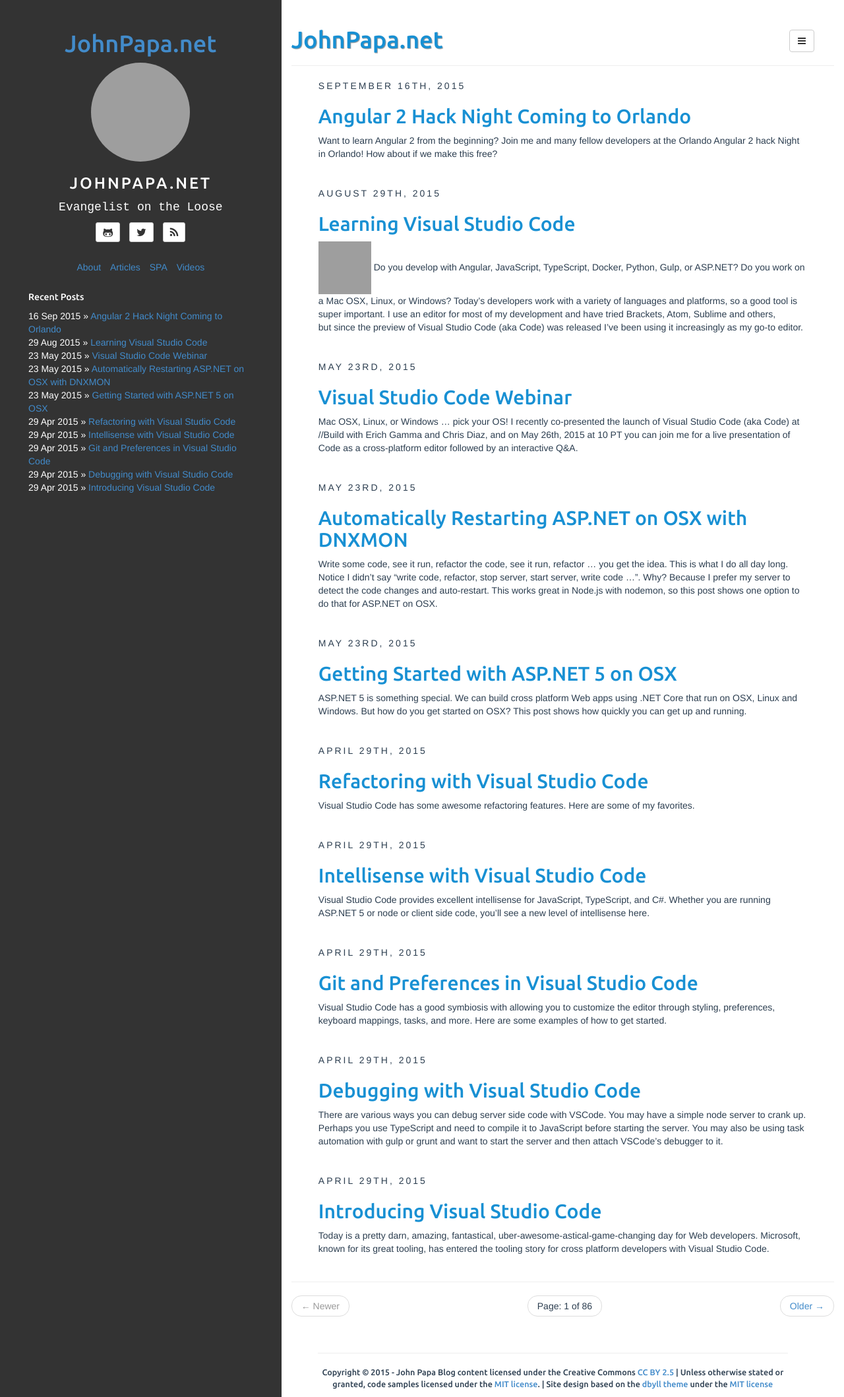
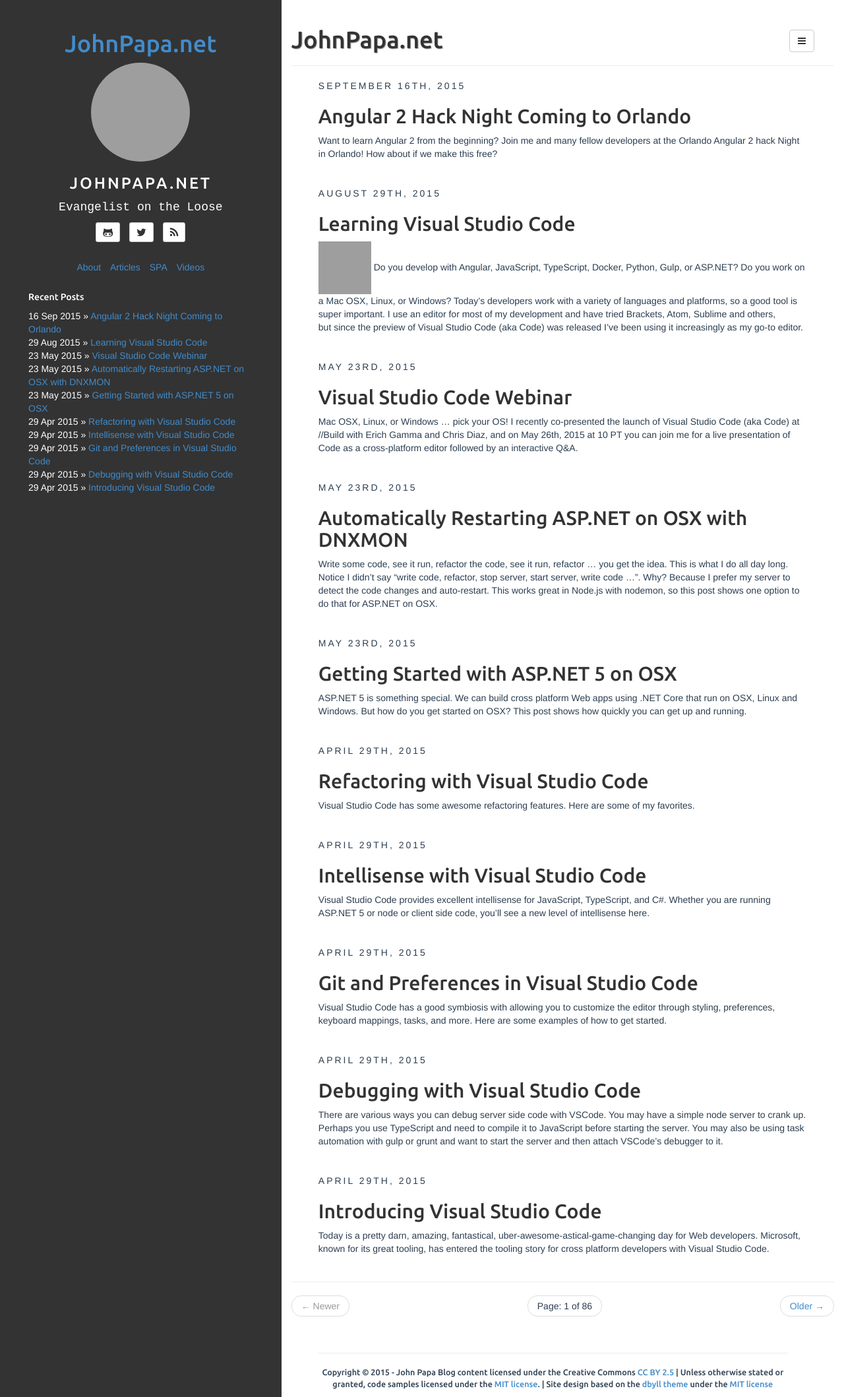
Before and after one commit to sukhdev22/johnpapa.github.io, a Jekyll site: the page built from index.html, in a window 1280 px wide. Shown: the whole page at 66% size. Built offline with Jekyll 4.4.1, drawn with Linux system fonts in a browser that asks for light colours; the list of posts is cut into pages by our own code; grey boxes are pictures that could not be loaded.

Commit message:
changed colors for headings to blackish

```diff
--- a/assets/css/style.css
+++ b/assets/css/style.css
@@ -127,6 +127,7 @@
 .page-header {
 	/*color: #e74c3c;*/
     color: #1890d3;
+		color: #333;
 	text-shadow: 1px 1px 1px rgba(150, 150, 150, 1);
 }
 
@@ -171,6 +172,7 @@
 article.home h4 a {
 	/*color: #f2756a;*/
     color: #1890d3;
+		color: #333;
 }
 article.home h1 a:hover,
 article.home h2 a:hover,
@@ -178,6 +180,7 @@
 article.home h4 a:hover {
 	/*color: #e74c3c;*/
     color: #1890d3;
+		text-decoration: none;
 }
 
 .author .author-image {
```
